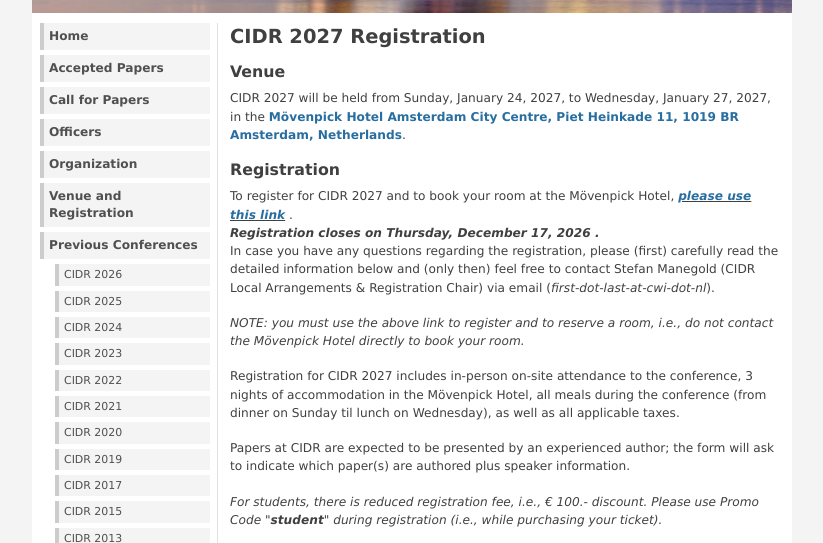
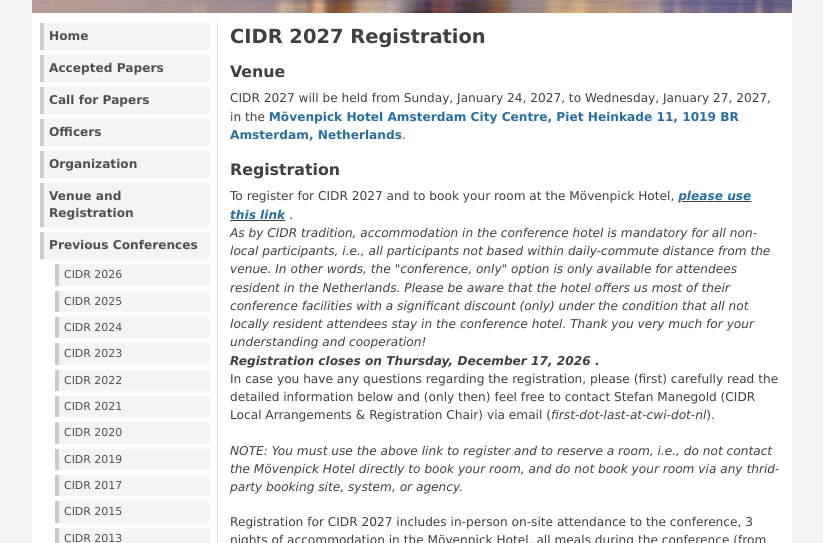
Before and after one commit to cidrweb/cidr2027, a plain HTML site: page registration.html in a window 1280 px wide. Shown: the part 242-785 px from the top of the page, without its empty margins (228-1051 px from the left). Drawn offline with Linux system fonts and the light colour scheme.

Commit message:
Made even more clear that hotel booking via the CIDR registration site is mandatory for all attendees that are not resident in the Nethelrands.

```diff
--- a/registration.html
+++ b/registration.html
@@ -86,6 +86,18 @@ To register for CIDR 2027 and to book your room at the Mövenpick Hotel,
 <u><em><a href="https://www.eventbrite.com/cc/cidr-2027-4873855" target="_blank" rel="noopener noreferrer"
 >please use this link</a></em></u> .
 <br>
+<em>
+As by CIDR tradition, accommodation in the conference hotel is mandatory for
+all non-local participants, i.e., all participants not
+based within daily-commute distance from the venue.
+In other words, the "conference, only" option is only available for
+attendees resident in the Netherlands.
+Please be aware that the hotel offers us most of their conference facilities
+with a significant discount (only) under the condition that all not locally resident
+attendees stay in the conference hotel.
+Thank you very much for your understanding and cooperation!
+</em>
+<br>
 <b><em>Registration closes on Thursday, December 17, 2026 <!--Wednesday, January 06, 2027-->.</em></b>
 <br>
 In case you have any questions regarding the registration, please (first)
@@ -94,8 +106,9 @@ Stefan Manegold (CIDR Local Arrangements &amp; Registration Chair) via email (<e
 
 <p>
 <em>
-NOTE: you must use the above link to register and to reserve a room, i.e., do not
-contact the Mövenpick Hotel directly to book your room.
+NOTE: You must use the above link to register and to reserve a room, i.e.,
+do not contact the Mövenpick Hotel directly to book your room, and
+do not book your room via any thrid-party booking site, system, or agency.
 </em>
 
 <p>
@@ -221,6 +234,8 @@ Stefan Manegold (CIDR Local Arrangements &amp; Registration Chair) via email (<e
 As by CIDR tradition, accommodation in the conference hotel is mandatory for
 all non-local participants, i.e., all participants not
 based within daily-commute distance from the venue.
+In other words, the "conference, only" option is only available for
+attendees resident in the Netherlands.
 Please be aware that the hotel offers us most of their conference facilities
 with a significant discount (only) under the condition that all not locally resident
 attendees stay in the conference hotel.
```
